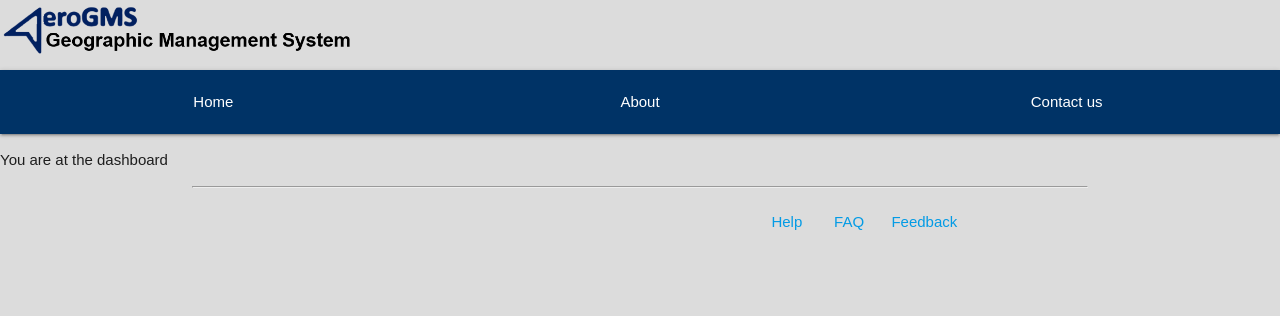
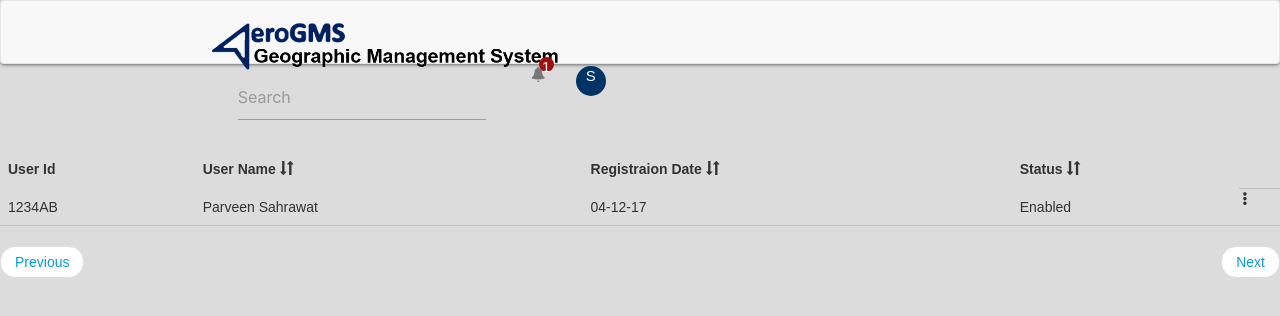
Before and after one commit to yashasvinarula/aerogms, a React (Create React App) app in the folder aerogms/: page /dashboard in a window 1280 px wide. Shown: the top 316 px of the page. Built offline with nearby package versions, Linux system fonts and the light colour scheme; no server answers.

Commit message:
Emergency

```diff
--- a/aerogms/package.json
+++ b/aerogms/package.json
@@ -4,6 +4,7 @@
   "private": true,
   "dependencies": {
     "axios": "0.18.0",
+    "bootstrap": "4.1.3",
     "materialize-css": "1.0.0-rc.2",
     "react": "16.5.2",
     "react-bootstrap": "0.32.4",
--- a/aerogms/public/index.html
+++ b/aerogms/public/index.html
@@ -10,6 +10,9 @@
     -->
     <link rel="manifest" href="%PUBLIC_URL%/manifest.json">
     <link rel="shortcut icon" href="%PUBLIC_URL%/favicon.ico">
+    <!-- Latest compiled and minified CSS -->
+    <link rel="stylesheet" href="https://maxcdn.bootstrapcdn.com/bootstrap/3.3.7/css/bootstrap.min.css" integrity="sha384-BVYiiSIFeK1dGmJRAkycuHAHRg32OmUcww7on3RYdg4Va+PmSTsz/K68vbdEjh4u" crossorigin="anonymous">
+
     <!--
       Notice the use of %PUBLIC_URL% in the tags above.
       It will be replaced with the URL of the `public` folder during the build.
@@ -26,6 +29,7 @@
       You need to enable JavaScript to run this app.
     </noscript>
     <div id="root"></div>
+    <script rel=”stylesheet” type=”javascript” href=”../node_modules/react-bootstrap/dist/react-bootstrap.min.js”></script>
     <!--
       This HTML file is a template.
       If you open it directly in the browser, you will see an empty page.
--- a/aerogms/src/App.css
+++ b/aerogms/src/App.css
@@ -70,8 +70,8 @@
   background-color: #036;
 }
 .header-logo {
-  position: static;
-  left : 0px;
+  /* position: static;
+  left : 0px; */
   width : 500px;
 }
 /* *** */
--- a/aerogms/src/App.js
+++ b/aerogms/src/App.js
@@ -61,7 +61,7 @@ class App extends Component {
     return (
       <div className="App">
         {/* Routes to different components */}
-        <Navbar />
+        {/* <Navbar /> */}
         <Route exact path="/dashboard" component={Dashboard} />
         <Route path="/login" render={() => <Login updateUser={this.updateUser} />} />
         <Route path="/signup" render={() => <Signup/>} />
@@ -70,7 +70,7 @@ class App extends Component {
         <Route path="/help" render={() => <Help />} />
         <Route path="/faq" render={() => <FAQ />} />
         <Route path="/feedback" render={() => <Feedback />} />
-        <HomeFooter />
+        {/* <HomeFooter /> */}
       </div>
     );
   }
--- a/aerogms/src/components/dashboard.js
+++ b/aerogms/src/components/dashboard.js
@@ -1,10 +1,74 @@
-import React from 'react';
+import React, { Component } from 'react';
+import Glyphicon from 'react-bootstrap/lib/Glyphicon';
+import { Navbar, Nav, NavItem, MenuItem, NavDropDown, FormGroup, FormControl, Table, Pager } from 'react-bootstrap/lib';
 
-const Dashboard = () => {
-    return (
-        <div>
-            <p>You are at the dashboard</p>
-        </div>
-    )
+import AeroLogoHeader from '../images/AeroLogoHeader.png'
+import '../css/dashboard.css';
+
+class Dashboard extends Component {
+    constructor(props){
+        super(props);
+        this.state = {
+
+        }
+    }
+    render(){
+        return (
+            <div>
+                <Navbar>
+                    <Navbar.Header>
+                        <Navbar.Brand>
+                            <a href="/home"><img src={AeroLogoHeader} alt="Aero Logo" className="header-logo"></img></a>
+                        </Navbar.Brand>
+                        <Nav>
+                            <NavItem>
+                                <Navbar.Form>
+                                    <FormGroup>
+                                        <FormControl type="text" placeholder="Search"></FormControl>
+                                    </FormGroup>
+                                </Navbar.Form>
+                            </NavItem>
+                            <NavItem>
+                                <span className="bell-parent" >
+                                    <Glyphicon glyph="bell"/>
+                                    <span className="bell-child text-center">1</span>
+                                </span>
+                            </NavItem>
+                            <NavItem>
+                                <div className="circular-icon text-center">
+                                    <span>S</span>
+                                </div>
+                            </NavItem>
+                        </Nav>
+                    </Navbar.Header>
+                </Navbar>
+                <Table>
+                    <thead>
+                        <tr>
+                            <th>User Id</th>
+                            <th>User Name <span bsSize="small"><Glyphicon glyph="sort" /></span></th>
+                            <th>Registraion Date <span bsSize="small"><Glyphicon glyph="sort" /></span></th>
+                            <th>Status <span bsSize="small"><Glyphicon glyph="sort" /></span></th>
+                        </tr>
+                    </thead>
+                    <tbody>
+                        <tr>
+                            <td>1234AB</td>
+                            <td>Parveen Sahrawat</td>
+                            <td>04-12-17</td>
+                            <td>Enabled</td>
+                            <span bsSize="small">
+                                <Glyphicon glyph="option-vertical" />
+                            </span>
+                        </tr>
+                    </tbody>
+                </Table>
+                <Pager>
+                    <Pager.Item previous href="#">Previous</Pager.Item>{' '}
+                    <Pager.Item next href="#">Next</Pager.Item>
+                </Pager>
+            </div>
+        );
+    }
 }
 export default Dashboard
--- a/aerogms/src/components/loginForm.js
+++ b/aerogms/src/components/loginForm.js
@@ -11,9 +11,9 @@ class Login extends Component {
     constructor(props) {
         super(props);
         this.state = {
-            renderLogin : false,
+            renderLogin : true,
             renderForgot : false,
-            renderReset : true,
+            renderReset : false,
         }
         this.loginWillMount = this.loginWillMount.bind(this);
         this.forgotWillMount = this.forgotWillMount.bind(this);
--- a/aerogms/src/components/signup.js
+++ b/aerogms/src/components/signup.js
@@ -1,6 +1,7 @@
 import React, { Component } from 'react'
 import axios from 'axios'
 import '../App.css';
+import FormErrors from './formErrors';
 import AeroLogo from '../images/AeroLOGO.png';
 import 'materialize-css'; // It installs the JS asset only
 import 'materialize-css/dist/css/materialize.min.css';
@@ -58,7 +59,7 @@ class Signup extends Component {
 				fieldValidationErrors.email = emailValid ? '' : ' Please enter valid email address ';
 				break;
 			case 'mobile':
-				mobileValid = value.match(/^([0|[0-9]{1,5})?([6-9][0-9]{9})$/);
+				mobileValid = value.match(/^[6-9][0-9]{9}$/);
 				fieldValidationErrors.mobile = mobileValid ? '' : 'Please enter valid mobile number';
 				break;
 			case 'password':
@@ -72,8 +73,7 @@ class Signup extends Component {
 			default:
 				break;
 		}
-		if( this.state.password === this.state.confirmPassword )
-			// this.state.passwordMatch = true;
+
 		this.setState({ formErrors : fieldValidationErrors,
 								firstNameValid : firstNameValid,
 								lastNameValid : lastNameValid,
@@ -84,9 +84,7 @@ class Signup extends Component {
 							 }, this.validateForm)
 	}
 	validateForm() {
-		this.setState({ formValid : this.state.firstNameValid && this.state.emailValid
-			&& this.state.mobileValid && this.state.passwordValid && this.state.confirmPasswordValid
-			&& (this.state.password === this.state.confirmPassword)});
+		this.setState({ formValid : this.state.firstNameValid && this.state.emailValid && this.state.mobileValid && this.state.passwordValid && this.state.confirmPasswordValid && (this.state.password === this.state.confirmPassword)});
 	}
 
 	handleSubmit(event) {
@@ -124,15 +122,15 @@ render() {
                 <div className="col m4 border-css">
                     <img src={AeroLogo} alt="Aero Logo" className="img-logo"></img>
 			        <div>
-						{/* <FormErrors formErrors={this.state.formErrors} /> */}
+						<FormErrors formErrors={this.state.formErrors} />
 					</div>
 					<div className="col s1 offset s1"></div>
 					<form className="col s10">
 				            <div className="row">
                                 <div className=" input-margin col s6">
-									<div className="input-relative">
+									{/* <div className="input-relative">
 										<p className="invalid-input">{this.state.formErrors["firstName"]}</p>
-									</div>
+									</div> */}
 									<label htmlFor="firstName">First name</label>
                                     <input className="validate" type="text" id="first-name"	name="firstName" required={true} placeholder=""
 				    	            	value={this.state.firstName} onChange={this.handleChange}
--- /dev/null
+++ b/aerogms/src/css/dashboard.css
@@ -0,0 +1,20 @@
+.circular-icon {
+    border-radius: 50%;
+    background-color: #036;
+    color: white;
+    width: 30px;
+    height : 30px;
+}
+.bell-parent {
+    position: relative;
+}
+.bell-child {
+    background-color: rgb(160, 15, 15);
+    position: absolute;
+    border-radius: 60%;
+    width : 15px;
+    height : 15px;
+    top : -10px;
+    right: -8px;
+    color : white;
+}
```
Also changed, not shown: 1 other file (tests, documents, lock files or other folders).
